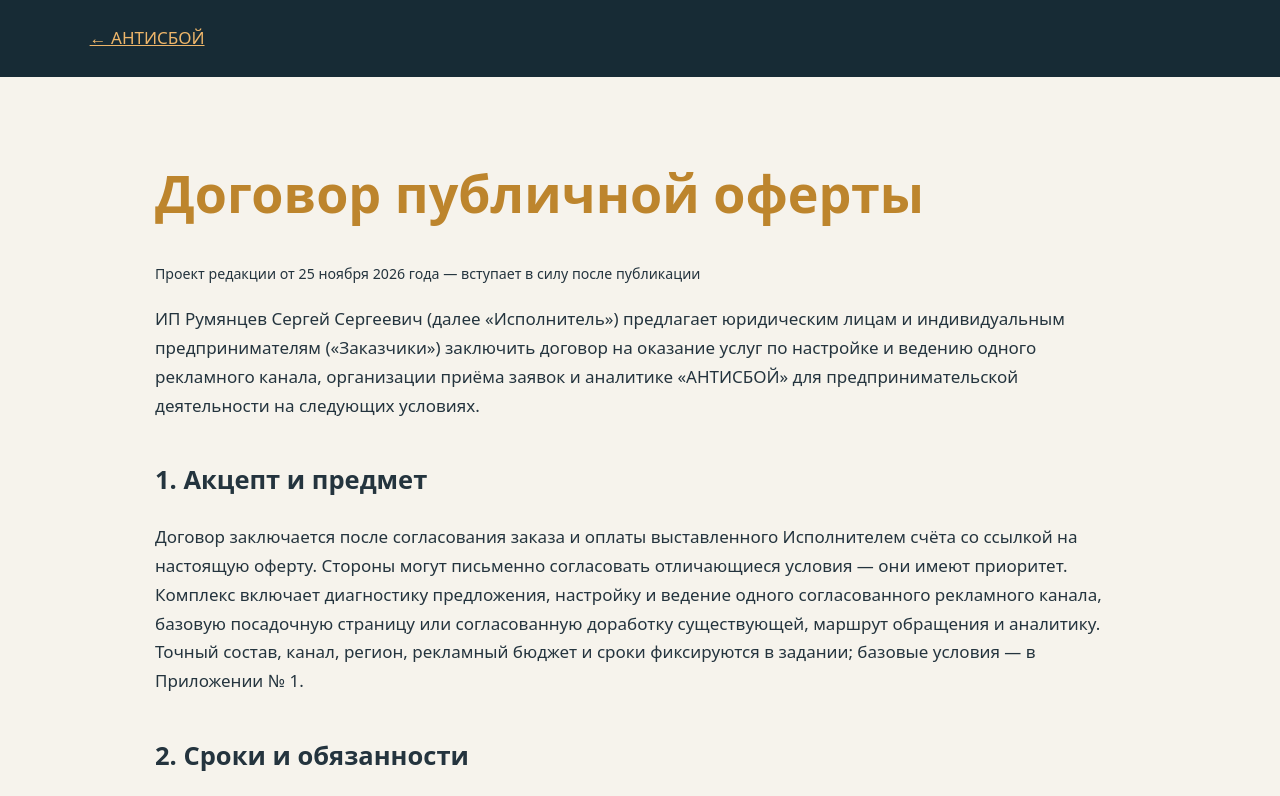
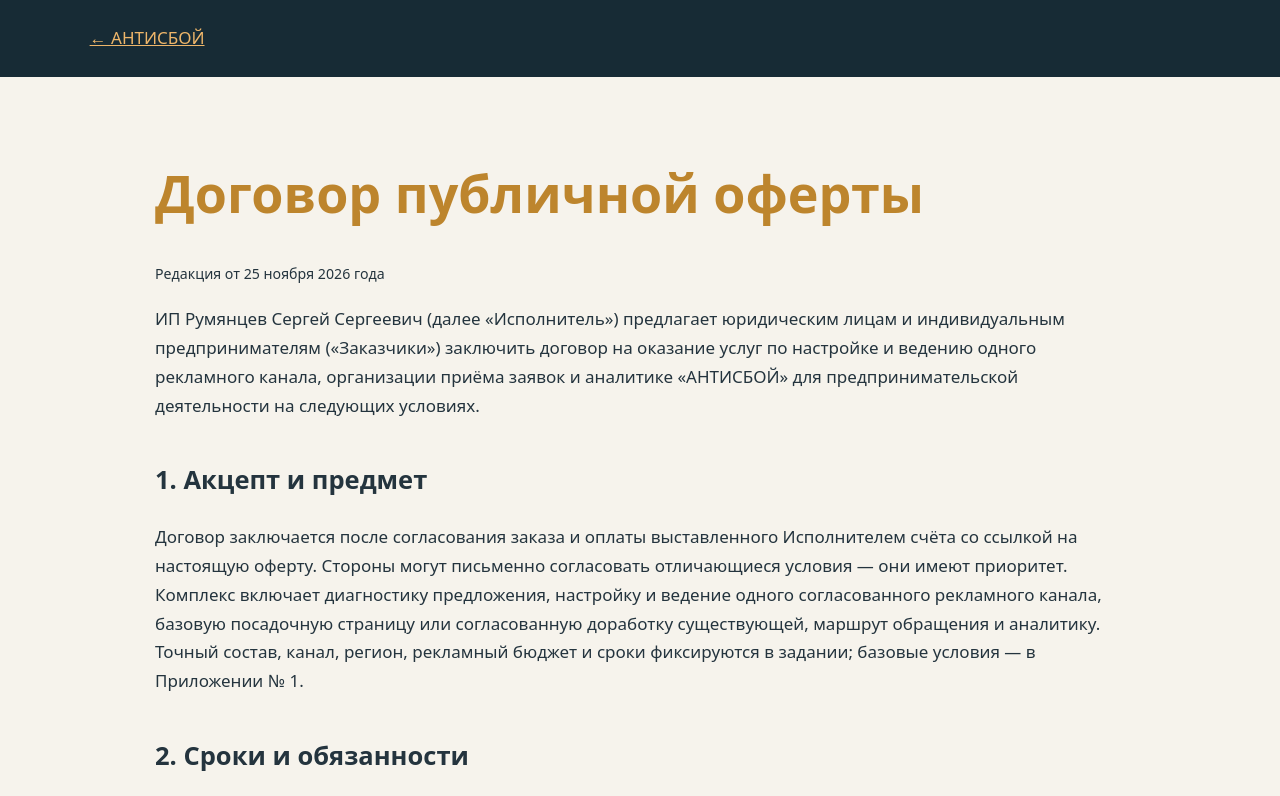
Before and after one commit to olroumiantseva-lab/antisboy-site, a plain HTML site: page offer/index.html in a window 1280 px wide. Shown: the top 796 px of the page. Drawn offline with Linux system fonts and the light colour scheme.

Commit message:
Mark published ANTISBOY terms as effective edition

```diff
--- a/offer/index.html
+++ b/offer/index.html
@@ -1,4 +1,4 @@
-<!doctype html><html lang="ru"><head><meta charset="utf-8"><meta name="viewport" content="width=device-width,initial-scale=1"><title>Договор-оферта и приложения — АНТИСБОЙ</title><link rel="canonical" href="https://antisboy.ru/offer/"><meta name="robots" content="index,follow"><meta name="description" content="Договор-оферта АНТИСБОЙ: цены, условия работы и приложения"><style>body{margin:0;background:#f6f3ec;color:#24343e;font:17px/1.7 system-ui,Arial}header,footer{background:#172b35;color:white;padding:24px 7%}header a,footer a{color:#eeb66a}main{max-width:970px;margin:auto;padding:50px 25px}h1{color:#bd852d;font-size:clamp(32px,5vw,52px);line-height:1.2}h2{margin-top:38px}a{color:#9b6b27}li{margin:8px 0}.note{background:#e7e0d4;padding:18px}table{border-collapse:collapse;width:100%}td,th{border:1px solid #cbd0d0;padding:9px;text-align:left}</style></head><body><header><a href="/">← АНТИСБОЙ</a></header><main><h1>Договор публичной оферты</h1><p><small>Проект редакции от 25 ноября 2026 года — вступает в силу после публикации</small></p>
+<!doctype html><html lang="ru"><head><meta charset="utf-8"><meta name="viewport" content="width=device-width,initial-scale=1"><title>Договор-оферта и приложения — АНТИСБОЙ</title><link rel="canonical" href="https://antisboy.ru/offer/"><meta name="robots" content="index,follow"><meta name="description" content="Договор-оферта АНТИСБОЙ: цены, условия работы и приложения"><style>body{margin:0;background:#f6f3ec;color:#24343e;font:17px/1.7 system-ui,Arial}header,footer{background:#172b35;color:white;padding:24px 7%}header a,footer a{color:#eeb66a}main{max-width:970px;margin:auto;padding:50px 25px}h1{color:#bd852d;font-size:clamp(32px,5vw,52px);line-height:1.2}h2{margin-top:38px}a{color:#9b6b27}li{margin:8px 0}.note{background:#e7e0d4;padding:18px}table{border-collapse:collapse;width:100%}td,th{border:1px solid #cbd0d0;padding:9px;text-align:left}</style></head><body><header><a href="/">← АНТИСБОЙ</a></header><main><h1>Договор публичной оферты</h1><p><small>Редакция от 25 ноября 2026 года</small></p>
 <p>ИП Румянцев Сергей Сергеевич (далее «Исполнитель») предлагает юридическим лицам и индивидуальным предпринимателям («Заказчики») заключить договор на оказание услуг по настройке и ведению одного рекламного канала, организации приёма заявок и аналитике «АНТИСБОЙ» для предпринимательской деятельности на следующих условиях.</p>
 <h2>1. Акцепт и предмет</h2><p>Договор заключается после согласования заказа и оплаты выставленного Исполнителем счёта со ссылкой на настоящую оферту. Стороны могут письменно согласовать отличающиеся условия — они имеют приоритет. Комплекс включает диагностику предложения, настройку и ведение одного согласованного рекламного канала, базовую посадочную страницу или согласованную доработку существующей, маршрут обращения и аналитику. Точный состав, канал, регион, рекламный бюджет и сроки фиксируются в задании; базовые условия — в Приложении № 1.</p>
 <h2>2. Сроки и обязанности</h2><p>Базовый период — три последовательных расчётных месяца с согласованной даты начала. В течение первых четырёх рабочих дней после получения оплаты, материалов и доступов Исполнитель готовит базовую систему и настройки к согласованию. Фактический старт рекламы зависит от модерации рекламной системы, готовности кабинета, бюджета и согласований. При задержке исходных данных сроки соразмерно сдвигаются. Заказчик своевременно предоставляет достоверную информацию, материалы, законные права на них и назначает ответственное лицо.</p>
```
